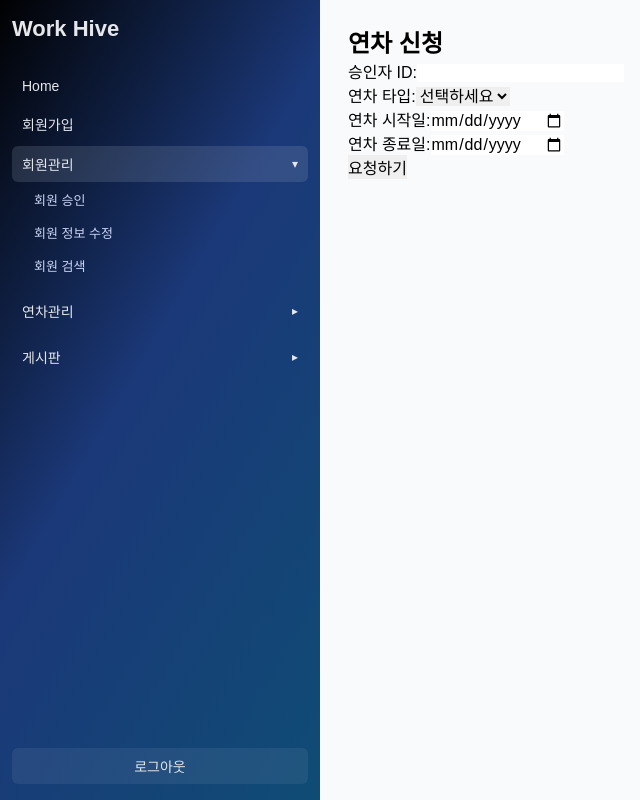
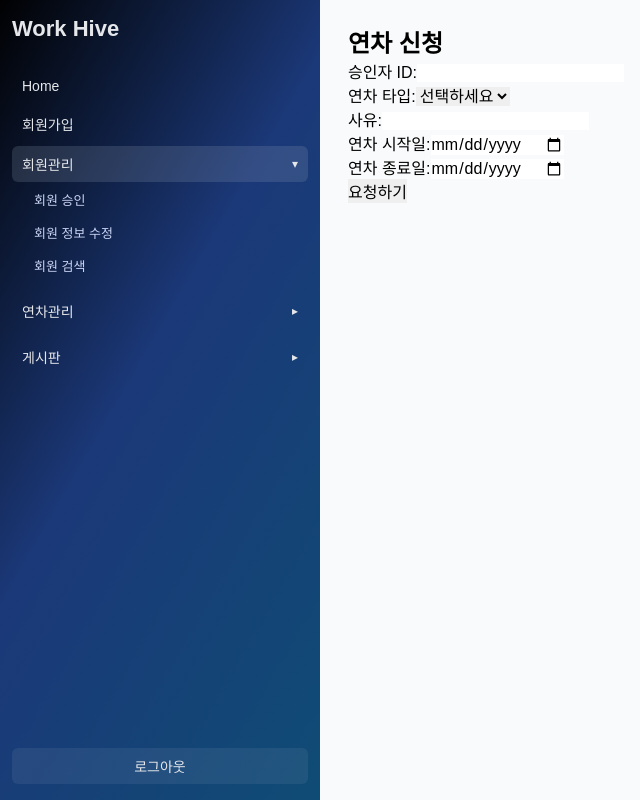
Before and after one commit to prjsghq7/work-hive-front, a React (Vite) app: page /leave/request in a window 1280 px wide. Shown: the whole page, without its empty margins (0-640 px from the left). Built offline with nearby package versions, Linux system fonts and the light colour scheme; a web font is replaced by a local one.

Commit message:
[LE-003, 임동호, 연차 요청 화면 사유 입력란 추가] 연차 요청 화면 사유 입력란 추가 및 DB 컬럼 추가

```diff
--- a/src/pages/leave/main/LeaveMain.jsx
+++ b/src/pages/leave/main/LeaveMain.jsx
@@ -42,14 +42,19 @@ function LeaveMain() {
                 const response = await leaveService.getCalendarData();
                 console.log(response);
                 const calendarList = response.data.data.calendarList || [];
-                const mapped = calendarList.map((item) => ({
-                    id: `leave-${item.index}`,
-                    title: item.typeText,
-                    start: item.startDate,
-                    end: item.endDate,
-                    allDay: true,
-                    calendarType: item.calendarType
-                }));
+                const mapped = calendarList.map((item) => {
+                    const end = new Date(item.endDate);
+                    end.setDate(end.getDate() + 1);
+
+                    return {
+                        id: `leave-${item.index}`,
+                        title: item.typeText,
+                        start: item.startDate,
+                        end: end.toISOString().split("T")[0],
+                        allDay: true,
+                        calendarType: item.calendarType
+                    };
+                });
                 setEvents(mapped);
             } catch (e) {
                 console.error("달력 데이터 로드 실패", e);
--- a/src/pages/leave/request/LeaveRequest.jsx
+++ b/src/pages/leave/request/LeaveRequest.jsx
@@ -8,7 +8,8 @@ function LeaveRequest() {
     const {run, loading, error} = useApi();
 
     const [approverId, setApproverId] = useState("");
-    const [type, setType] = useState(""); // 연차, 오전 반차, 오후 반차
+    const [type, setType] = useState(""); // 연차, 오전 반차, 오후 반차, 병가
+    const [reason, setReason] = useState("");
     const [startDate, setStartDate] = useState("");
     const [endDate, setEndDate] = useState("");
 
@@ -18,6 +19,7 @@ function LeaveRequest() {
         const requestData = {
             approverId: approverId,
             type: type,
+            reason: reason,
             startDate: startDate,
             endDate: endDate
         };
@@ -65,8 +67,18 @@ function LeaveRequest() {
                             <option value="1">연차</option>
                             <option value="2">오전 반차</option>
                             <option value="3">오후 반차</option>
-                            {/*<option value="4">병가</option>*/}
+                            <option value="4">병가</option>
                         </select>
+                    </label>
+                </div>
+                <div>
+                    <label>
+                        사유:
+                        <input
+                            type="text"
+                            value={reason}
+                            onChange={(e) => setReason(e.target.value)}
+                        />
                     </label>
                 </div>
                 <div>
```
